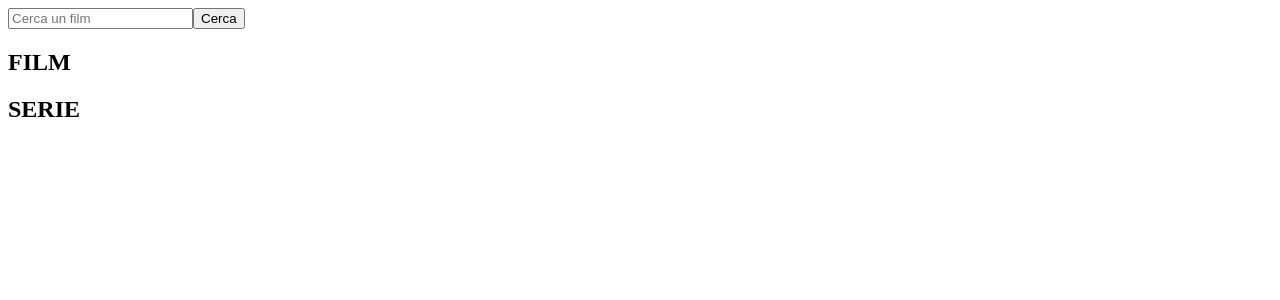
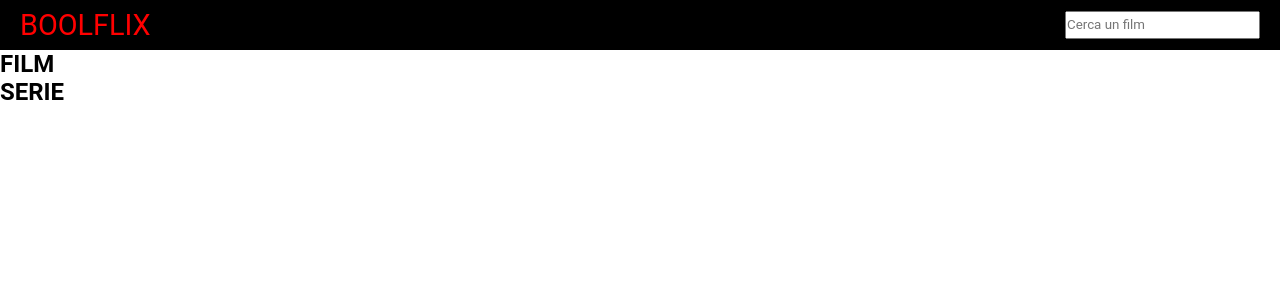
Before and after one commit to alessandraspalla/vite-boolflix, a Vue app: page / in a window 1280 px wide. Shown: the top 300 px of the page. Built offline with nearby package versions, Linux system fonts and the light colour scheme.

Commit message:
remove button and add basic scss

```diff
--- a/index.html
+++ b/index.html
@@ -5,6 +5,9 @@
   <meta charset="UTF-8" />
   <link rel="icon" href="https://img.freepik.com/free-icon/netflix_318-566093.jpg" />
   <meta name="viewport" content="width=device-width, initial-scale=1.0" />
+  <link rel="stylesheet" href="https://cdnjs.cloudflare.com/ajax/libs/font-awesome/6.4.0/css/all.min.css"
+    integrity="sha512-iecdLmaskl7CVkqkXNQ/ZH/XLlvWZOJyj7Yy7tcenmpD1ypASozpmT/E0iPtmFIB46ZmdtAc9eNBvH0H/ZpiBw=="
+    crossorigin="anonymous" referrerpolicy="no-referrer" />
   <title>BOOLFLIX</title>
 </head>
 
--- a/package.json
+++ b/package.json
@@ -10,12 +10,12 @@
   },
   "dependencies": {
     "@fontsource/roboto": "^5.0.2",
-    "@fortawesome/fontawesome-free": "^6.4.0",
     "axios": "^1.4.0",
     "font-awesome": "^4.7.0",
     "vue": "^3.2.47"
   },
   "devDependencies": {
+    "@fortawesome/fontawesome-free": "^6.4.0",
     "@vitejs/plugin-vue": "^4.1.0",
     "sass": "^1.62.1",
     "vite": "^4.3.9"
--- a/src/App.vue
+++ b/src/App.vue
@@ -53,4 +53,6 @@ export default {
   </main>
 </template>
 
-<style lang="scss"></style>
+<style lang="scss">
+@use './styles/general.scss'
+</style>
--- a/src/components/AppCard.vue
+++ b/src/components/AppCard.vue
@@ -26,15 +26,32 @@ export default {
         <h3>{{ details.original_title }}</h3>
         <h2>{{ details.name }}</h2>
         <h3>{{ details.original_name }}</h3>
-        <img v-if="store.flag.includes(details.original_language)" :src="`${details.original_language}.png`"
+        <img class="flag" v-if="store.flag.includes(details.original_language)" :src="`${details.original_language}.png`"
             :alt="`${details.original_language}`">
         <p v-else>{{ details.original_language }}</p>
-        <p>{{ getStars }}</p>
+        <div class="star">
+            <span v-for="n in getStars">
+                <i class="fa-solid fa-star"></i>
+            </span>
+            <span v-for="n in 5 - getStars">
+                <i class="fa-regular fa-star"></i>
+            </span>
+        </div>
     </div>
 </template>
 
 <style lang="scss" scoped>
-img {
+.card {
+    width: 342px;
+    color: white;
+    background-color: #000;
+}
+
+i {
+    color: yellow;
+}
+
+.flag {
     width: 30px;
 }
 </style>
--- a/src/components/AppHeader.vue
+++ b/src/components/AppHeader.vue
@@ -12,8 +12,30 @@ export default {
 </script>
 
 <template>
-    <input type="text" placeholder="Cerca un film" v-model="store.userSearch" @keyup.enter="$emit('search')">
-    <button @click="$emit('search')">Cerca</button>
+    <header>
+        <div id="logo">
+            BOOLFLIX
+        </div>
+        <input type="text" placeholder="Cerca un film" v-model="store.userSearch" @keyup.enter="$emit('search')">
+    </header>
 </template>
 
-<style lang="scss" scoped></style>
+<style lang="scss" scoped>
+header {
+    padding-inline: 20px;
+    height: 50px;
+    background-color: #000;
+    display: flex;
+    justify-content: space-between;
+    align-items: center;
+
+    #logo {
+        font-size: 1.8rem;
+        color: red;
+    }
+
+    input {
+        height: 1.8rem;
+    }
+}
+</style>
--- a/src/components/ListFilm.vue
+++ b/src/components/ListFilm.vue
@@ -17,9 +17,19 @@ export default {
 
 <template>
     <h2>FILM</h2>
-    <AppCard v-for="film in store.filmList[0]" :details="film" :key="film.id" />
+    <div class="container">
+        <AppCard v-for="film in store.filmList[0]" :details="film" :key="film.id" />
+    </div>
     <h2>SERIE</h2>
-    <AppCard v-for="serie in store.filmList[1]" :details="serie" :key="serie.id" />
+    <div class="container">
+        <AppCard v-for="serie in store.filmList[1]" :details="serie" :key="serie.id" />
+    </div>
 </template>
 
-<style lang="scss" scoped></style>
+<style lang="scss" scoped>
+.container {
+    display: flex;
+    justify-content: space-between;
+    flex-wrap: wrap;
+}
+</style>
--- a/src/styles/general.scss
+++ b/src/styles/general.scss
@@ -0,0 +1,15 @@
+* {
+    margin: 0;
+    padding: 0;
+    box-sizing: border-box;
+    font-family: 'Roboto', sans-serif;
+}
+
+.container {
+    max-width: 1170px;
+    margin: 0 auto;
+}
+
+img {
+    width: 100%;
+}
```
Also changed, not shown: 1 other file (tests, documents, lock files or other folders).
